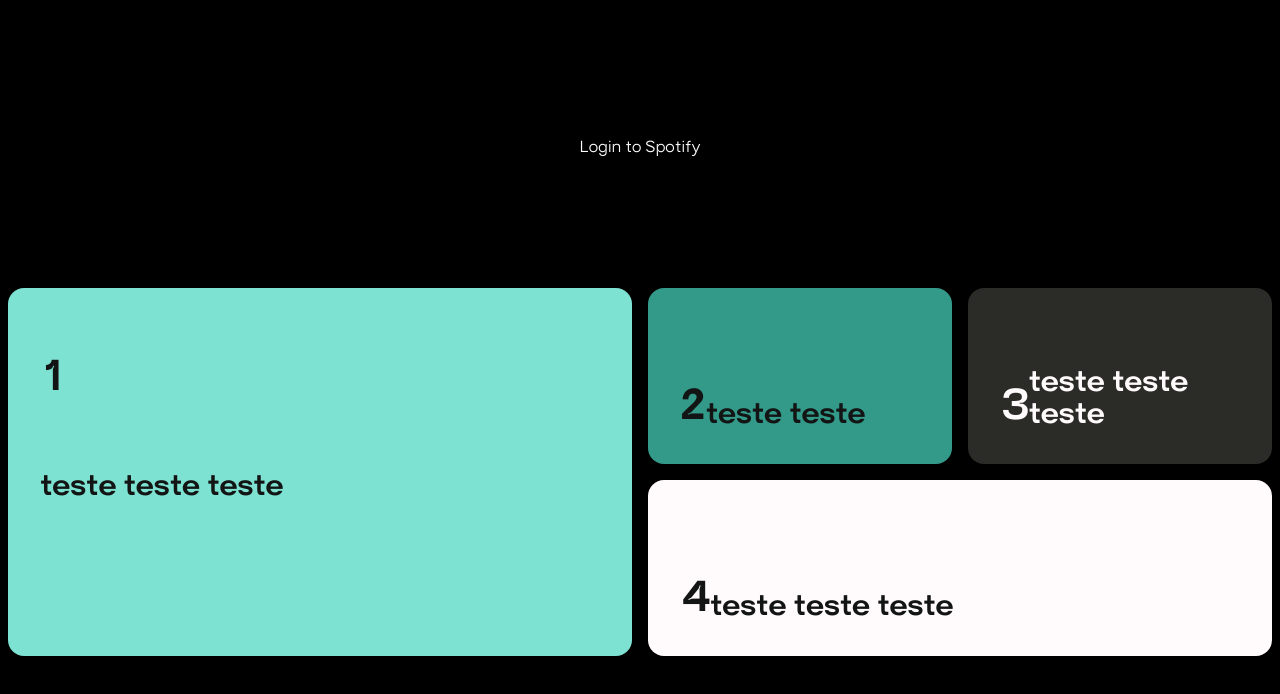
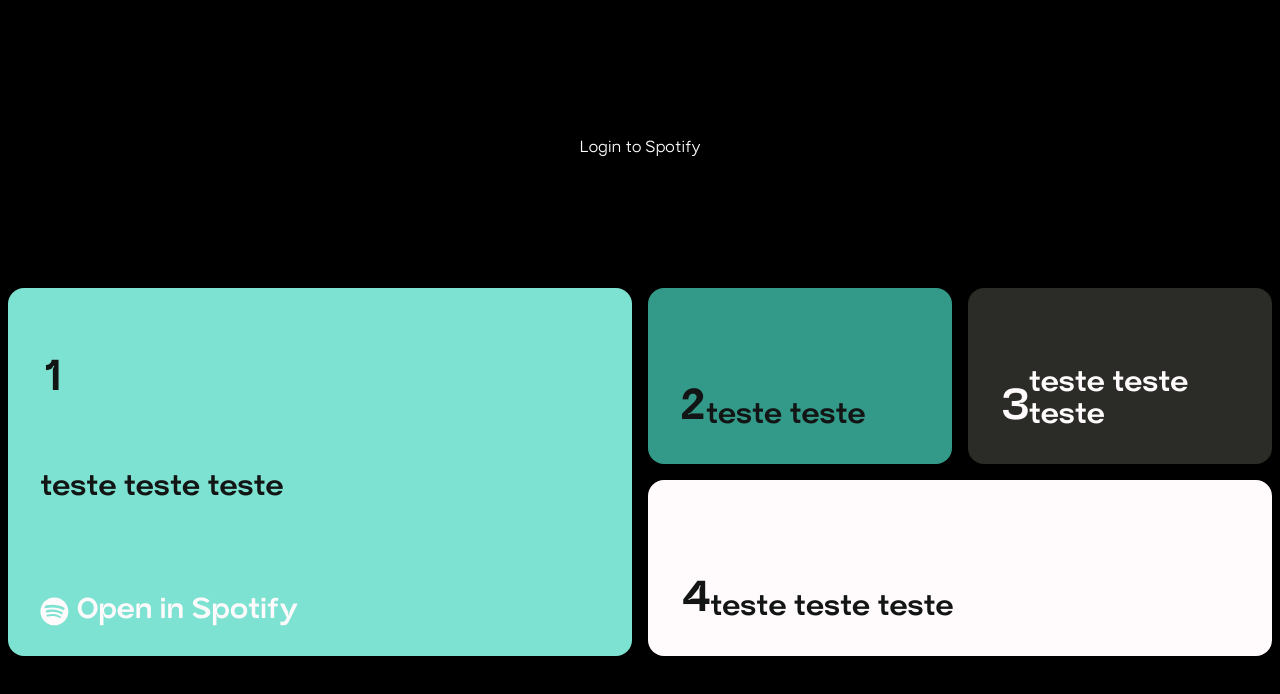
Before and after one commit to Gabriel0109/tester.fm, a React (Vite) app: page / in a window 1280 px wide. Shown: the top 694 px of the page. Built offline with nearby package versions, Linux system fonts and the light colour scheme.

Commit message:
spotify logo

```diff
--- a/src/components/hoverBoxers/box1/index.jsx
+++ b/src/components/hoverBoxers/box1/index.jsx
@@ -1,6 +1,7 @@
 import { ScrollTrigger } from "gsap/dist/ScrollTrigger";
 import {  useEffect, useRef } from 'react'
 import gsap from 'gsap'
+import { FaSpotify} from 'react-icons/fa'
 gsap.registerPlugin(ScrollTrigger);
 
 export function Box1({children}){
@@ -24,6 +25,12 @@
     return(
         <div className="div1 content" ref={boxRef1} onMouseEnter={handleEnter1} onMouseLeave={handleLeave1}>
         {children}
+        <div className="spotify-logo">
+            <a href="">
+                <FaSpotify />
+                <p>Open in Spotify</p>
+            </a>
+        </div>
     </div>
     )
 }
--- a/src/components/hoverBoxers/styles.js
+++ b/src/components/hoverBoxers/styles.js
@@ -31,9 +31,17 @@
             position: absolute;
             top: 50%;
         }
-        .spotify-link{
+        .spotify-logo{
             position: absolute;
             bottom: 0;
+            a{
+                display: flex;
+                align-items: center;
+                color: var(--text-color);
+                p{
+                    margin-left: .5rem;
+                }
+            }
         }
     }
     .div2 {
```
